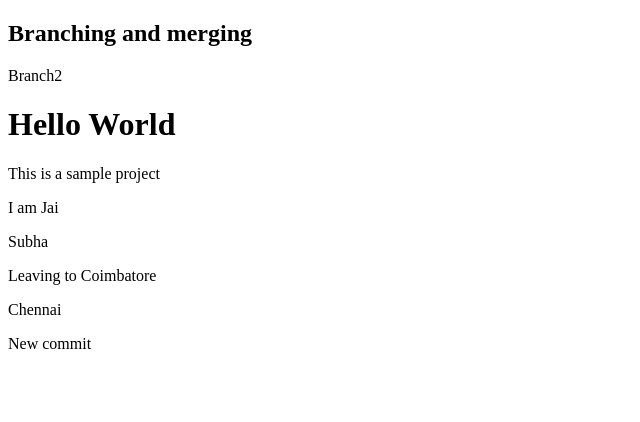
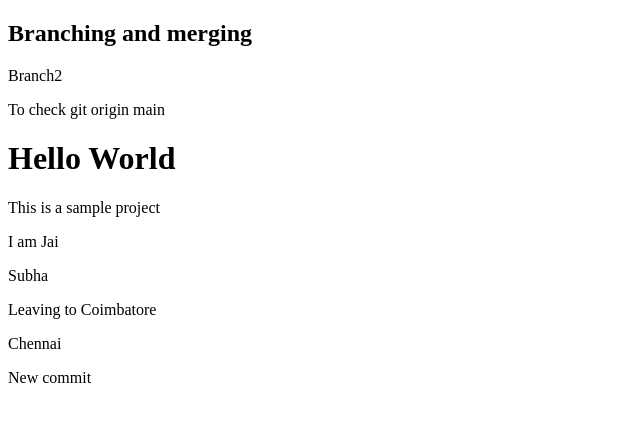
Before and after one commit to Jaisree07/gitclone, a plain HTML site: page index.html in a window 1280 px wide. Shown: the whole page, without its empty margins (0-640 px from the left). Drawn offline with Linux system fonts and the light colour scheme.

Commit message:
Maincheck

```diff
--- a/index.html
+++ b/index.html
@@ -7,6 +7,7 @@
     <section id="about">
   <h2>Branching and merging</h2>
   <p>Branch2</p>
+  <p>To check git origin main</p>
 </section>
   <h1>Hello World</h1>
   <p>This is a sample project</p>
```
